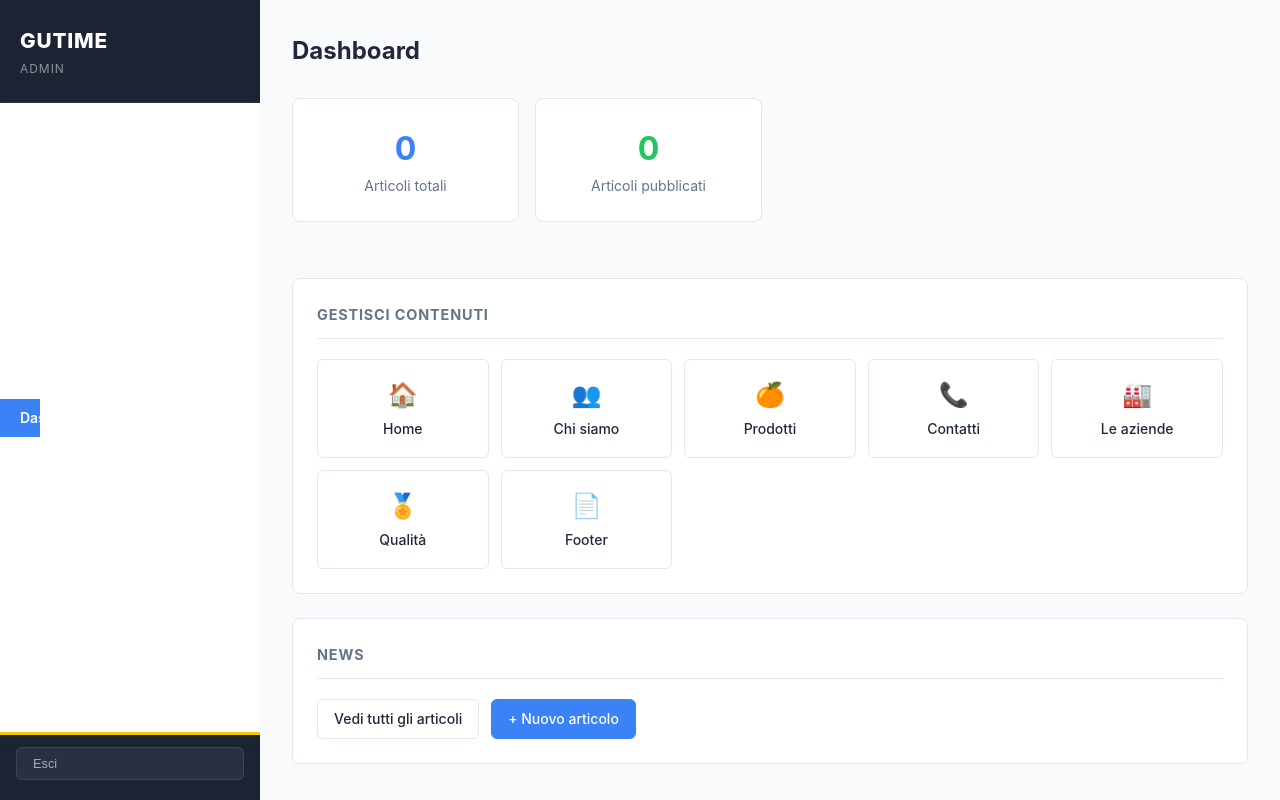
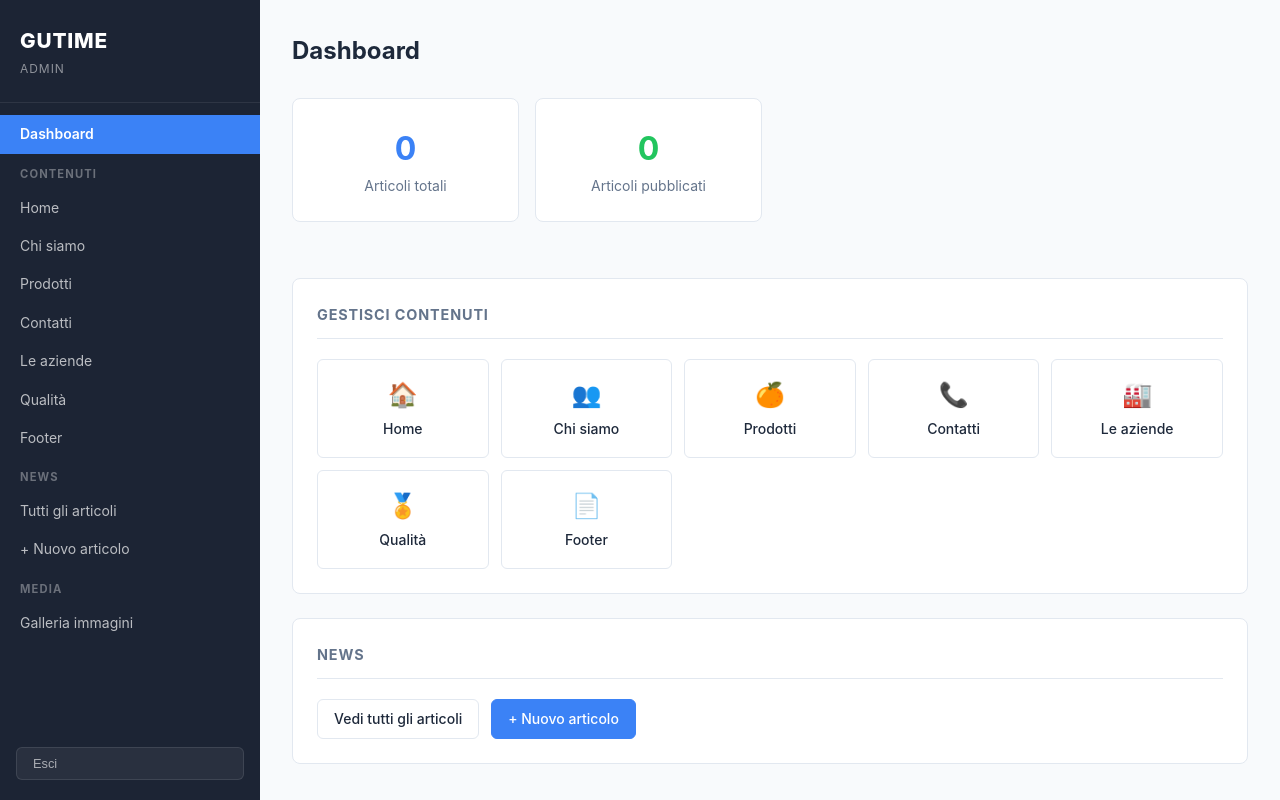
Before and after one commit to Gutime26/gutime, a React (Vite) app: page /admin/dashboard in a window 1280 px wide. Built offline with nearby package versions, Linux system fonts and the light colour scheme; no server answers; sample sign-in values are in the browser's storage.

Commit message:
Fix sidebar admin: sostituisce nav con div per evitare conflitto CSS globale
Co-Authored-By: Claude Sonnet 4.6 <noreply@anthropic.com>

```diff
--- a/src/admin/components/AdminNav.jsx
+++ b/src/admin/components/AdminNav.jsx
@@ -34,7 +34,7 @@ export default function AdminNav({ onClose }) {
         <span>GUTIME</span>
         <span className="adm-logo-sub">Admin</span>
       </div>
-      <nav className="adm-nav">
+      <div className="adm-nav">
         <NavLink to="/admin/dashboard" className={({ isActive }) => isActive ? 'active' : ''} onClick={onClose}>
           Dashboard
         </NavLink>
@@ -53,7 +53,7 @@ export default function AdminNav({ onClose }) {
             ))}
           </div>
         ))}
-      </nav>
+      </div>
       <button className="adm-logout" onClick={handleLogout}>Esci</button>
     </aside>
   )
```
